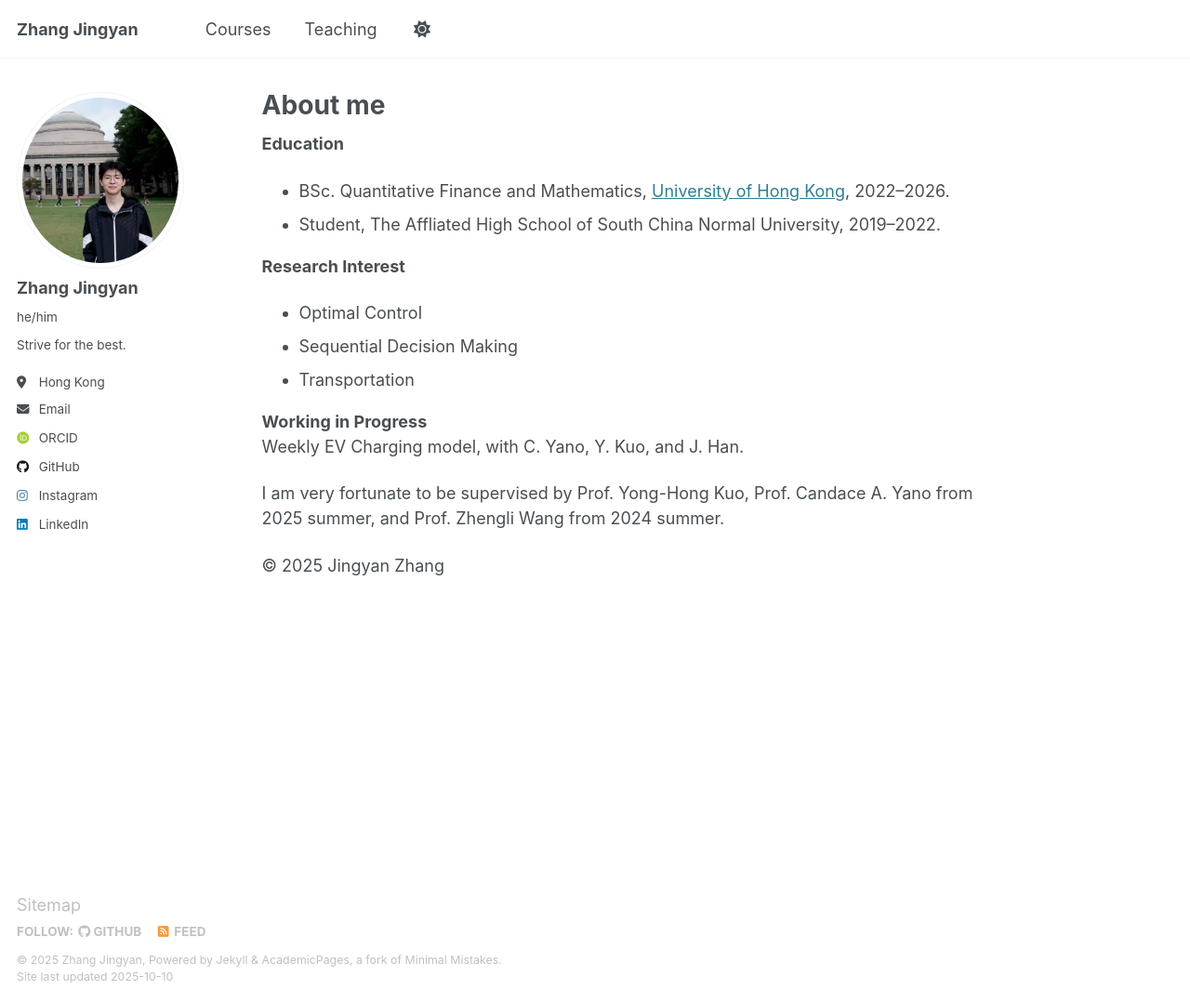
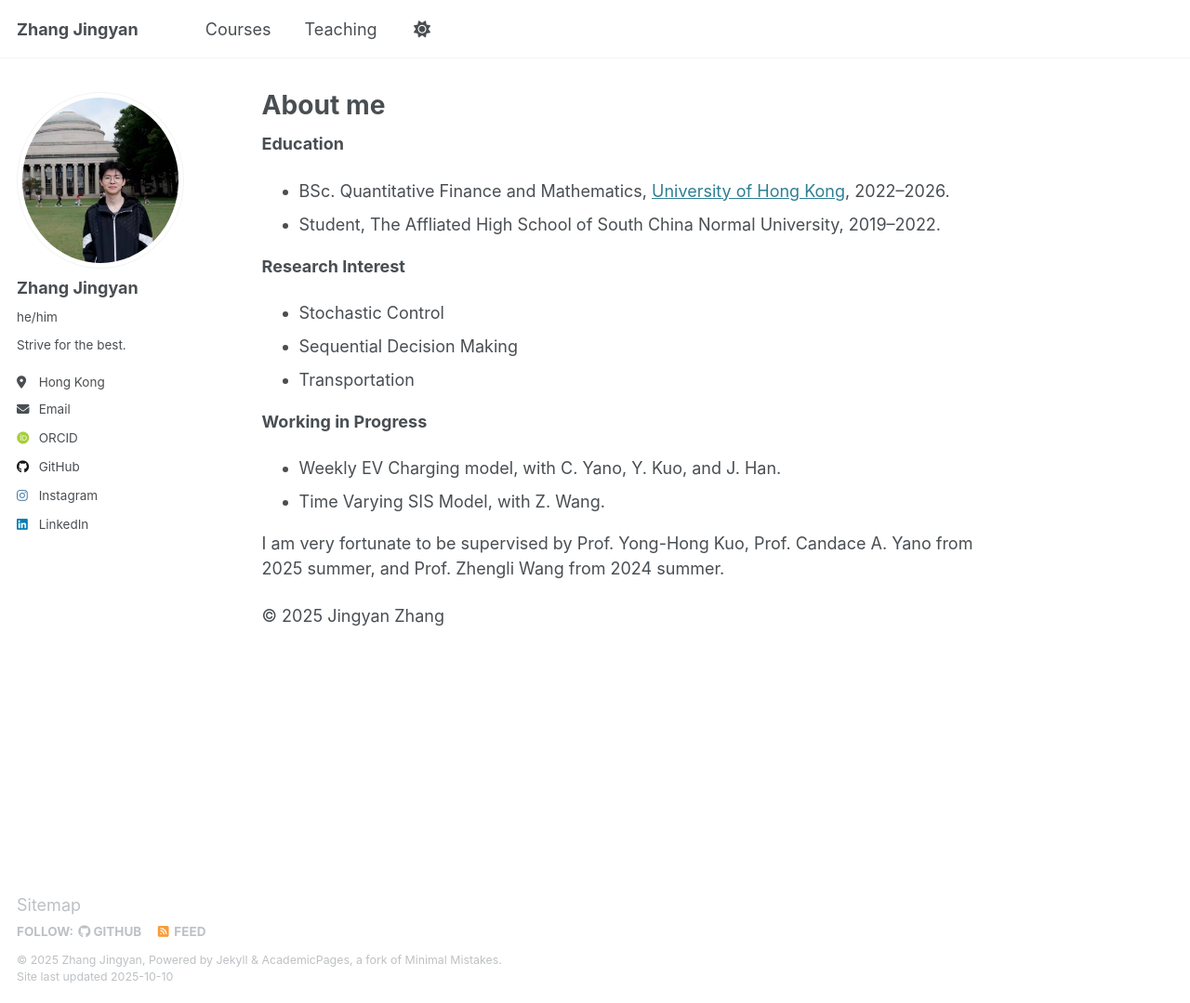
Before and after one commit to zjy-Felix/Felix, a Jekyll site: the page built from _pages/about.md, in a window 1280 px wide and 1079 px high. Shown: the whole window at 93% size. Built offline with Jekyll 4.4.1, drawn with Linux system fonts in a browser that asks for light colours; some web fonts are replaced.

Commit message:
Update about.md

```diff
--- a/_pages/about.md
+++ b/_pages/about.md
@@ -12,12 +12,13 @@ redirect_from:
 - Student, The Affliated High School of South China Normal University, 2019--2022.
 
 **Research Interest**
-- Optimal Control
+- Stochastic Control
 - Sequential Decision Making
 - Transportation
 
 **Working in Progress**
-Weekly EV Charging model, with C. Yano, Y. Kuo, and J. Han.
+- Weekly EV Charging model, with C. Yano, Y. Kuo, and J. Han.
+- Time Varying SIS Model, with Z. Wang.
 
 I am very fortunate to be supervised by Prof. Yong-Hong Kuo, Prof. Candace A. Yano from 2025 summer, and Prof. Zhengli Wang from 2024 summer.
 
```
